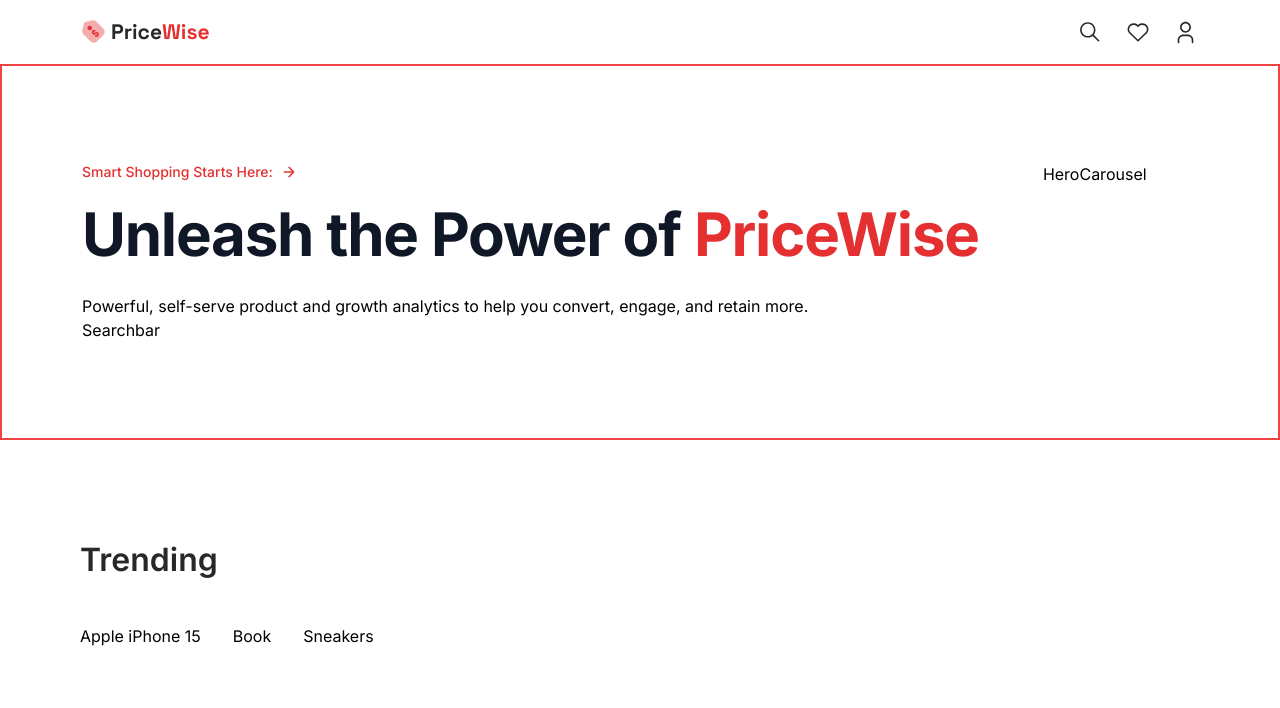
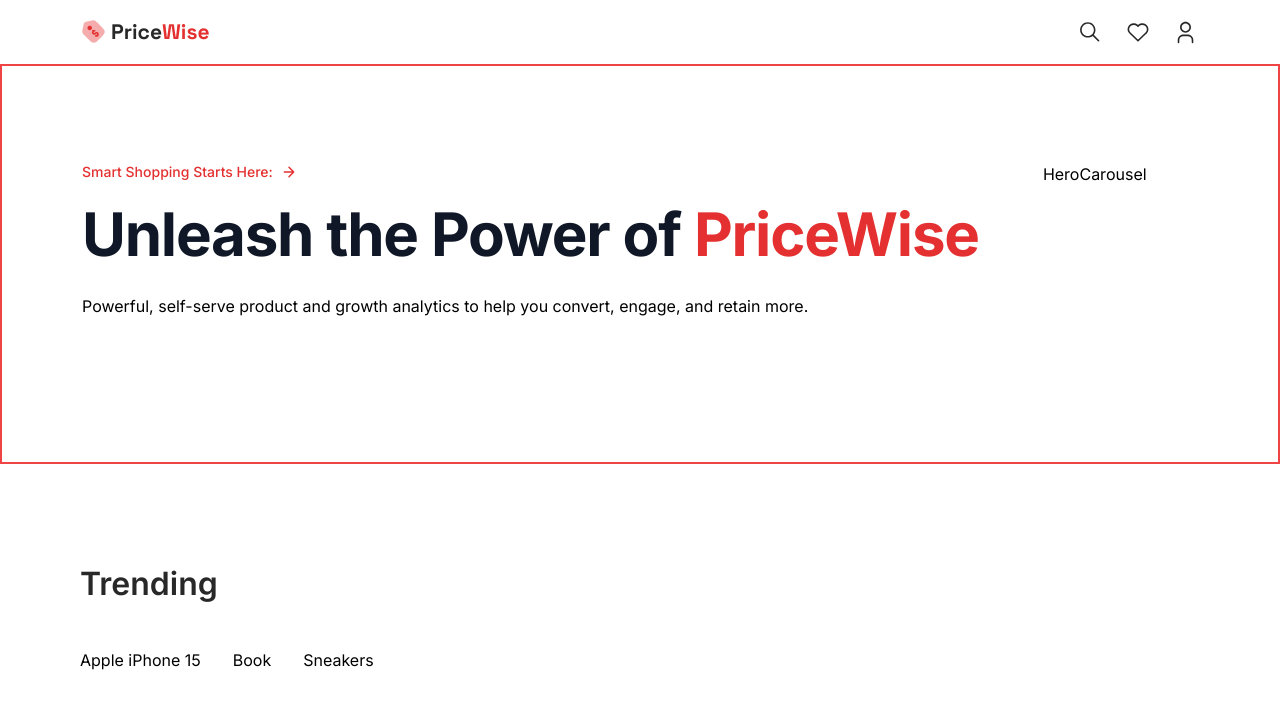
Before and after one commit to Azrihell/pricewise-CLIENT, a Next.js app: page / in a window 1280 px wide. Shown: the top 708 px of the page. Built offline with nearby package versions, Linux system fonts and the light colour scheme.

Commit message:
created searchbar component

```diff
--- a/app/page.tsx
+++ b/app/page.tsx
@@ -1,4 +1,5 @@
 import Image from "next/image"
+import Searchbar from "@/components/Searchbar"
 
 const Home = () => {
   return (
@@ -24,7 +25,7 @@
               Powerful, self-serve product and growth analytics to help you convert, engage, and retain more.
             </p>
 
-            Searchbar
+            <Searchbar />
 
           </div>
 
--- /dev/null
+++ b/components/Searchbar.tsx
@@ -0,0 +1,14 @@
+'use client'
+
+const Searchbar = () => {
+  const handleSubmit = () => {}
+  return (
+    <form
+    className='flex flex-wrap gap-4 mt-12'
+    onSubmit={handleSubmit}>
+
+    </form>
+  )
+}
+
+export default Searchbar
```
